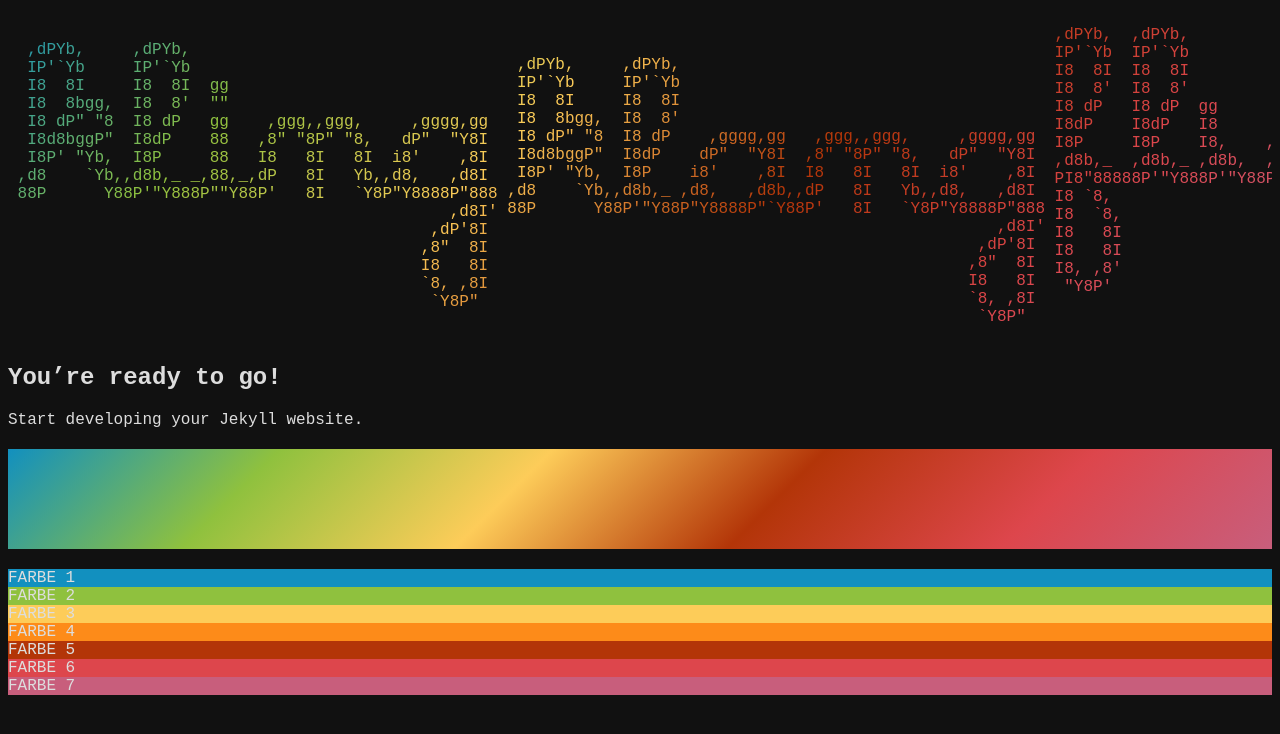
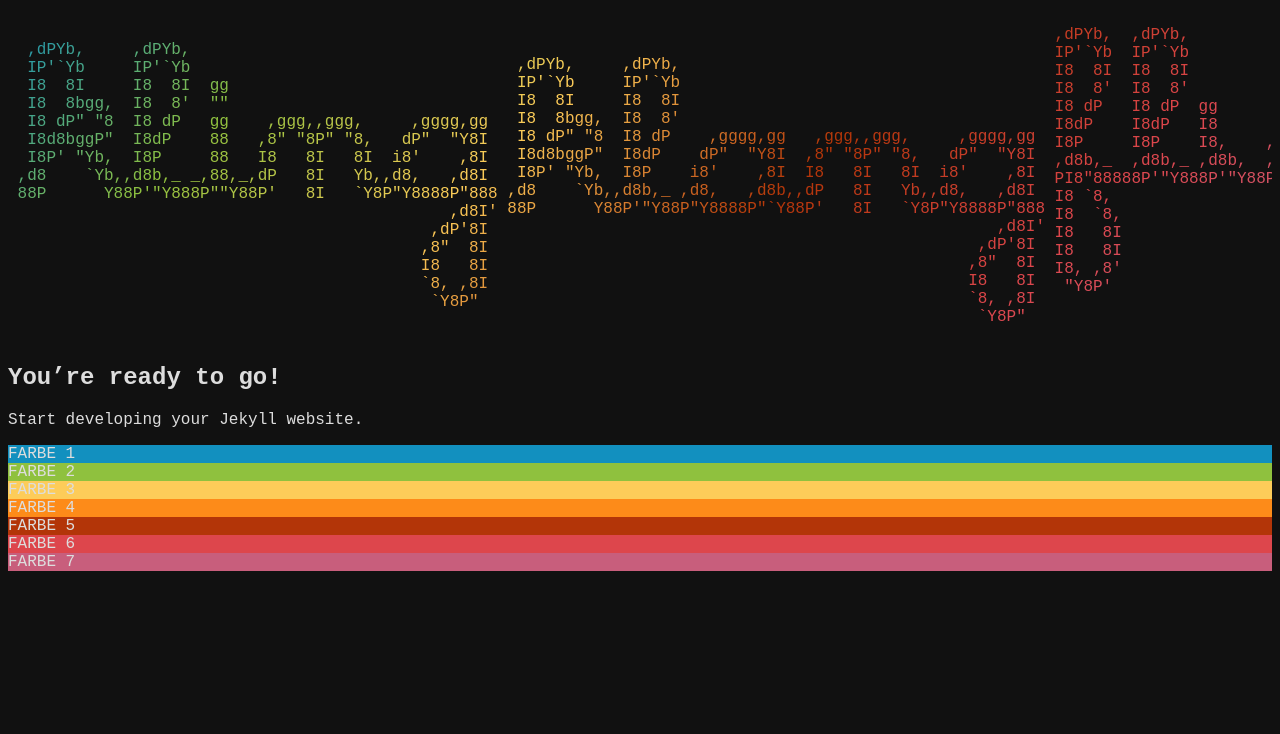
Before and after one commit to openlab-aux/klingklangflut-seite, a Jekyll site: the page built from index.md, in a window 1280 px wide. Shown: the top 734 px of the page. Built offline with Jekyll 4.4.1, drawn with Linux system fonts in a browser that asks for light colours; some web fonts are replaced.

Commit message:
Some cleanup

```diff
--- a/_sass/_definitions.sass
+++ b/_sass/_definitions.sass
@@ -32,3 +32,8 @@ $breakpoint-xxl: 1400px
 =breakpoint-down($breakpoint)
   @media (max-width: $breakpoint)
     @content
+
+=rainbow
+  background: $gradient
+  -webkit-background-clip: text
+  -webkit-text-fill-color: transparent
--- a/_sass/logo.sass
+++ b/_sass/logo.sass
@@ -2,9 +2,7 @@
 
 .logo
   white-space: pre
-  background: $gradient
-  -webkit-background-clip: text
-  -webkit-text-fill-color: transparent
+  +rainbow
 
   display: flex
 
--- a/_sass/main.sass
+++ b/_sass/main.sass
@@ -7,11 +7,6 @@ body
   font-family: $body-font
   font-size: $font-size-base
 
-.gradient-test
-  width: 100%
-  height: 100px
-  margin: 20px 0
-  background-image: $gradient
 
 .color-1
   background: $color-1
--- a/index.md
+++ b/index.md
@@ -3,12 +3,9 @@ layout: default
 title: Main
 ---
 
-
 ## You're ready to go!
 
 Start developing your Jekyll website.
-
-<div class='gradient-test'></div>
 
 <div class='color-1'>FARBE 1</div>
 <div class='color-2'>FARBE 2</div>
```
